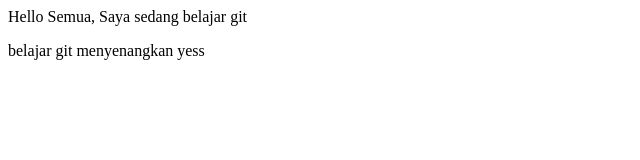
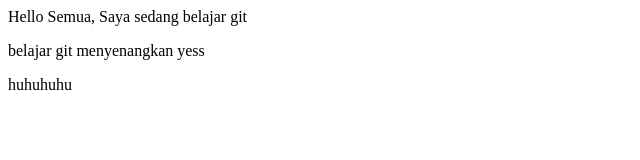
Before and after one commit to Virdha-23/git-01, a plain HTML site: page index.html in a window 1280 px wide. Shown: the full height of the page, 0-640 px from the left. Drawn offline with Linux system fonts and the light colour scheme.

Commit message:
tambah lah

```diff
--- a/index.html
+++ b/index.html
@@ -6,5 +6,6 @@
     <body>
        <p>Hello Semua, Saya sedang belajar git</p>
        <p>belajar git menyenangkan yess</p>
+       <p>huhuhuhu</p>
     </body>
 </html>
```
